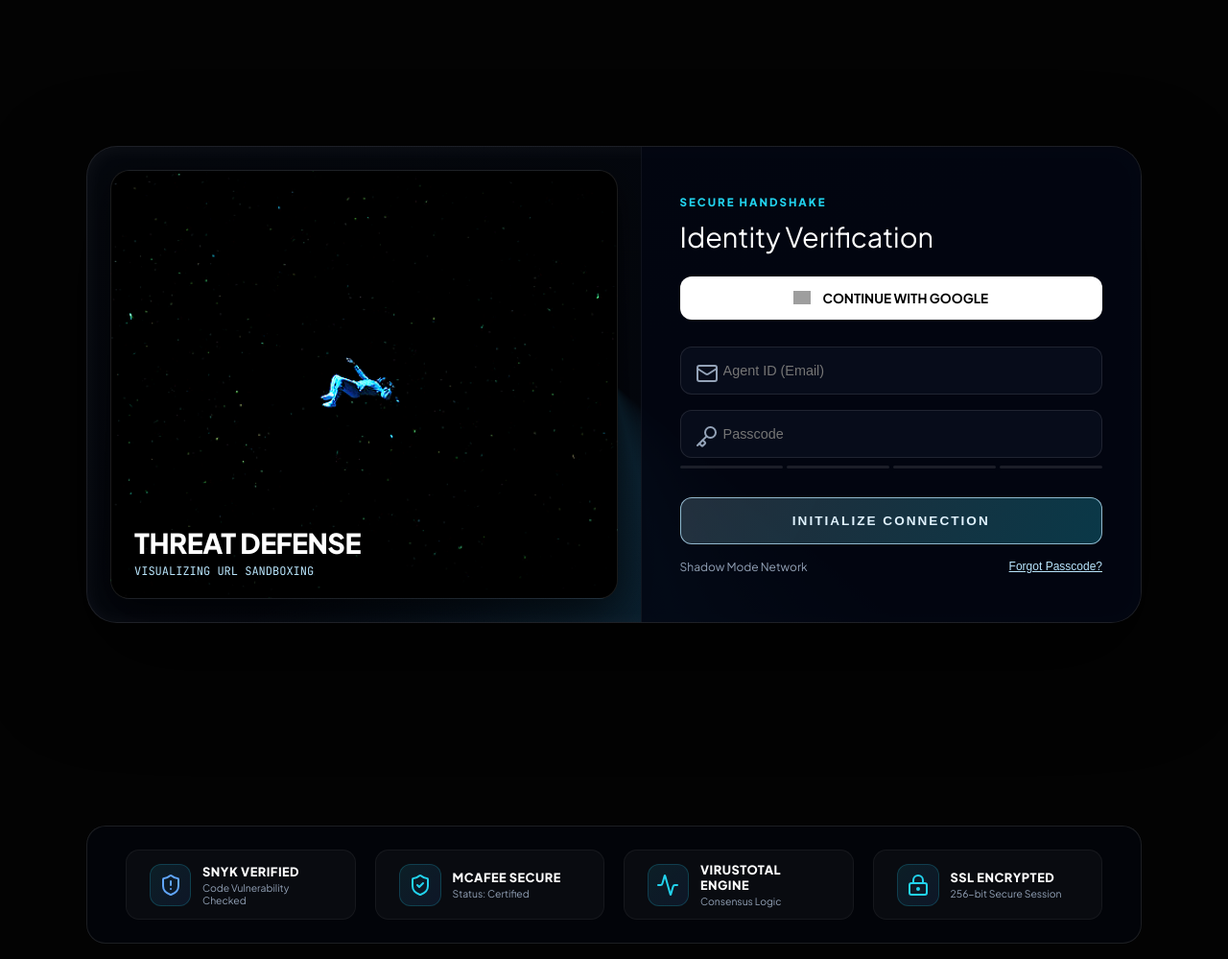
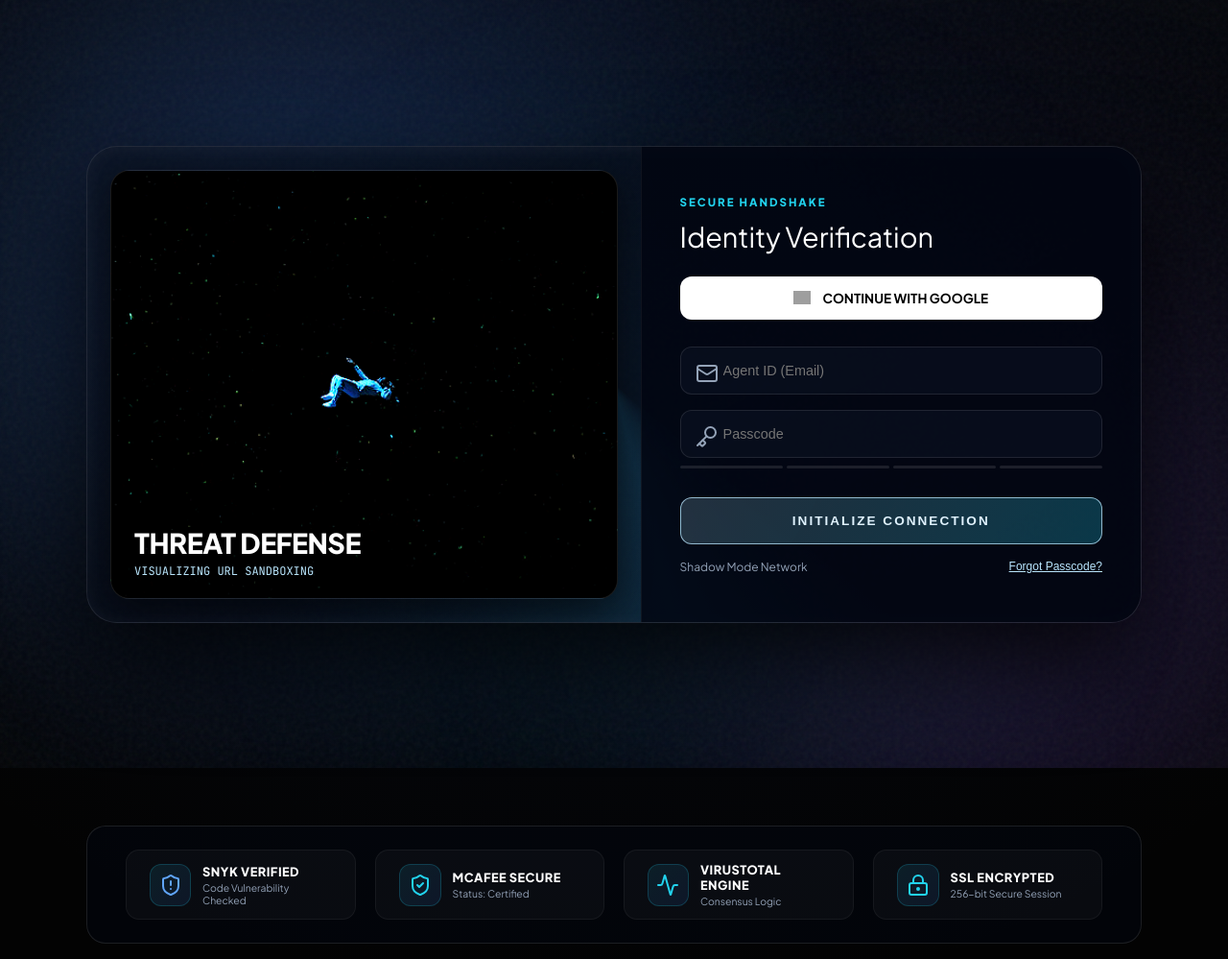
Before and after one commit to Abhay-tec/CypherScout, a Flask app: page /login in a window 1280 px wide. Shown: the top 999 px of the page at 96% size. Run offline with Flask 3, Linux system fonts and the light colour scheme; grey boxes are pictures that could not be loaded.

Commit message:
Update login.html

```diff
--- a/templates/login.html
+++ b/templates/login.html
@@ -17,12 +17,13 @@
         }
 
         * { margin: 0; padding: 0; box-sizing: border-box; }
-        html, body {
+        body {
             background-color: #030303;
             color: var(--text-main);
             font-family: 'Plus Jakarta Sans', sans-serif;
             overflow-x: hidden;
             scroll-behavior: smooth;
+            background-image: radial-gradient(circle at 50% 0%, rgba(30, 58, 138, 0.15) 0%, transparent 60%);
         }
 
         /* ---------------- Background ---------------- */
@@ -31,7 +32,6 @@
             top: 0; left: 0; width: 100vw; height: 100vh;
             z-index: -2;
             overflow: hidden;
-            background: #030303;
         }
 
         .orb {
@@ -368,13 +368,13 @@
     <section class="trust-section reveal-node">
         <div class="trust-band">
             <!-- Snyk -->
-            <div class="trust-item">
+            <a href="https://snyk.io" target="_blank" class="trust-item" style="text-decoration: none; cursor: pointer;">
                 <div class="trust-icon-box"><i data-lucide="shield-alert" class="snyk-accent" size="20"></i></div>
                 <div>
                     <div class="trust-title">Snyk Verified</div>
                     <div class="trust-desc">Code Vulnerability Checked</div>
                 </div>
-            </div>
+            </a>
             <!-- McAfee -->
             <div class="trust-item">
                 <div class="trust-icon-box"><i data-lucide="shield-check" color="#22d3ee" size="20"></i></div>
```
